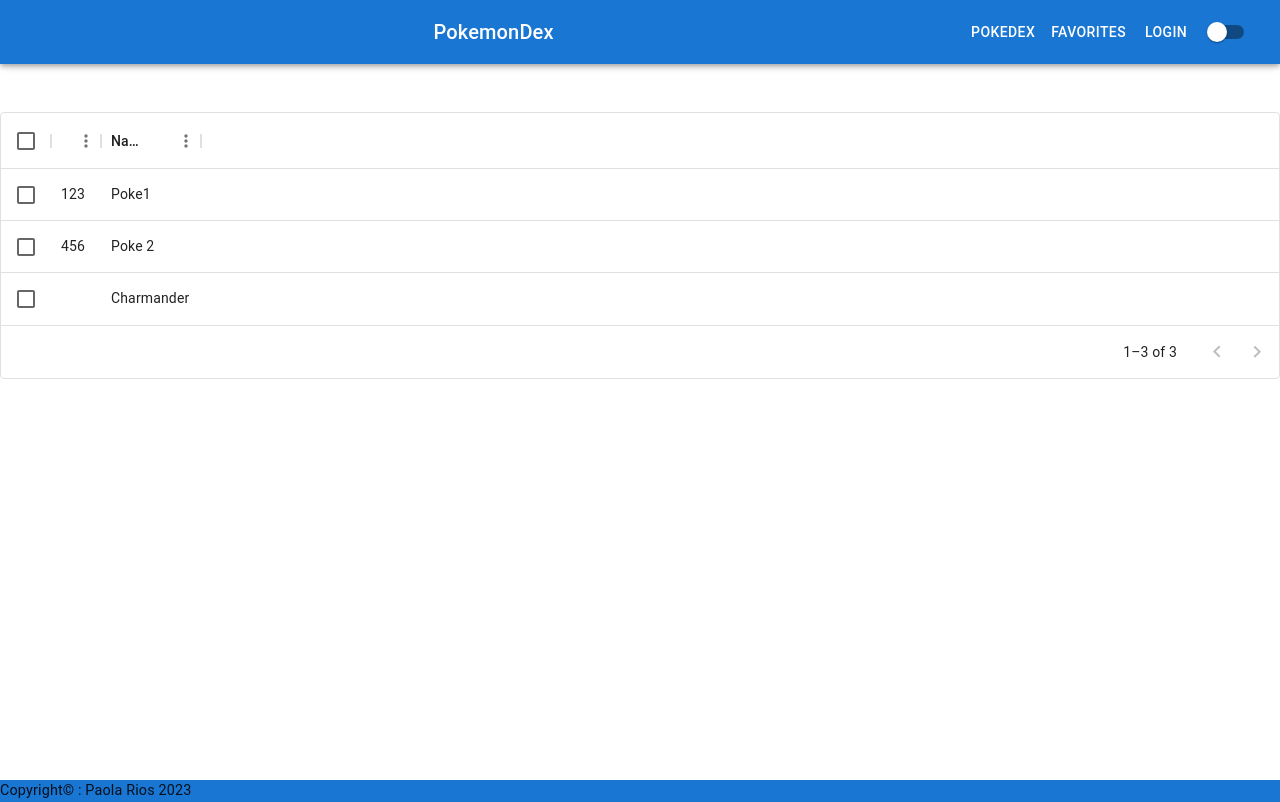
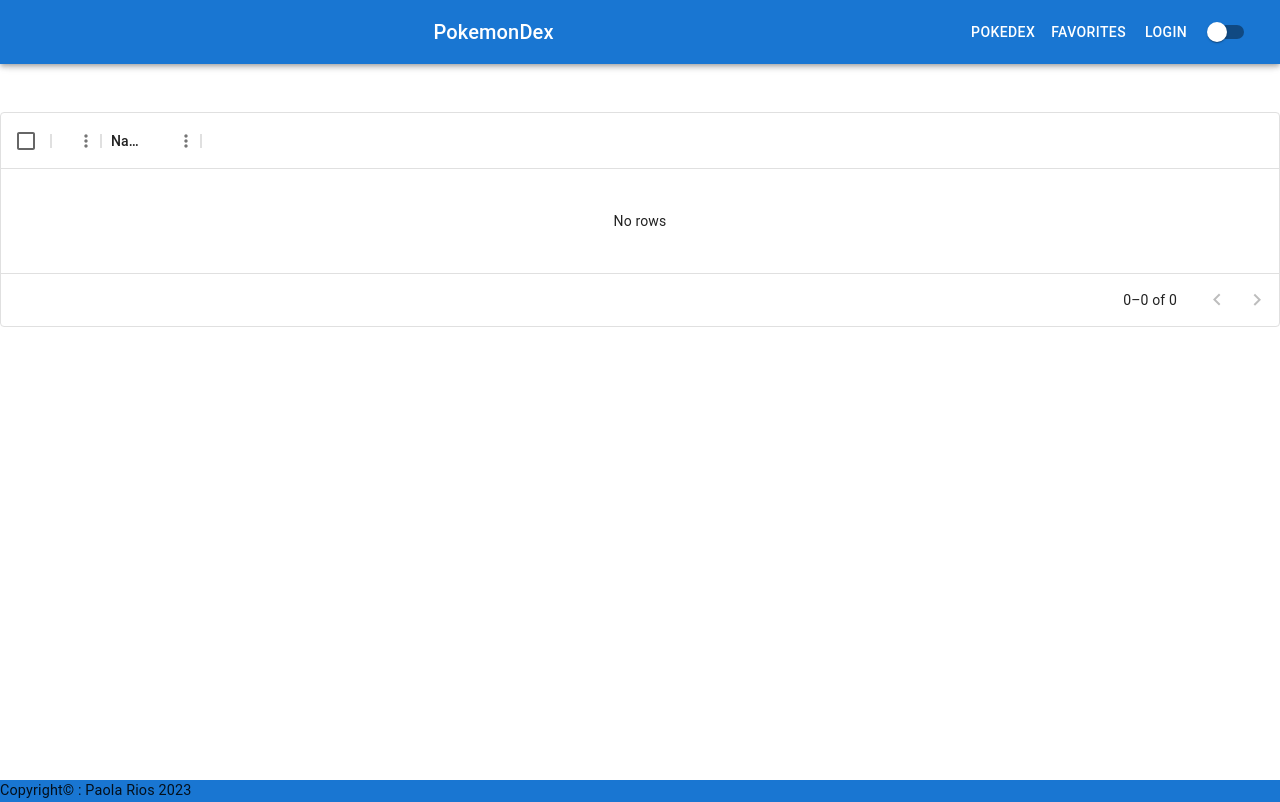
Before and after one commit to PaolaRiosGrageda/Jala.Frontend.PokeProject, a React (Create React App) app: page /Favorites in a window 1280 px wide. Built offline with nearby package versions, Linux system fonts and the light colour scheme.

Commit message:
Add FAvorites

```diff
--- a/src/components/Favorites.js
+++ b/src/components/Favorites.js
@@ -10,26 +10,29 @@
 
 
 
-export default function Favorites (favorites) {
+function Favorites (favorites) {
     const data = useContext(ThemeContext);
     const [favorite, setFavorite] = useState(0);
     const dispatch = useDispatch(); // despachar acciones
     const columns = [
         {field: "col1", headerName: "Id", width: 30},
         {field: "col2", headerName: "Name", width: 100},
-       // {field: "col3", headerName: "Types", width: 300}
+        //{field: "col3", headerName: "Types", width: 300}
     ];
 
     const rows = [
-          { id: 1, col1: '123', col2: 'Poke1' },
-          { id: 2, col1: '456', col2: 'Poke 2' },
-          { id: 3, col2: '789', col2: 'Charmander' },
+          // { id: 1, col1: '123', col2: 'Poke1' },
+          // { id: 2, col1: '456', col2: 'Poke 2' },
+          // { id: 3, col2: '789', col2: 'Charmander' },
     ];
-    console.log("this is the ",{favorites});
-    // for (var i = 0; i < favorites.favorite.length; i++){
-    //     rows.push( {id:i, col1: favorites.favorite[i].pokemonId, col2: favorites.favorite[i].name })
 
-    // }
+
+    for (var i = 0; i < favorites.favorites.favorite.length; i++){
+        rows.push( {id:i,
+                  col1: favorites.favorites.favorite[i].pokemonId,
+                  col2: favorites.favorites.favorite[i].name })
+
+    }
     // handlePao = (event) => {
     //     dispatch(favoritePokeActions.addFavoritePokemon({
     //         pokemonId: pokemonInfo.id,
@@ -63,13 +66,13 @@
     </div>
   )
 }
-// Favorites.propTypes = {
-//     favorites: PropTypes.array
-// }
-// function mapStateToProps(state,ownProps){
-//     return{
-//         favorites:state
-//     }
-// }
+Favorites.propTypes = {
+    favorites: PropTypes.array
+}
+function mapStateToProps(state,ownProps){
+    return{
+        favorites:state
+    }
+}
 
-// export default connect(mapStateToProps)(Favorites);
+export default connect(mapStateToProps)(Favorites);
```
